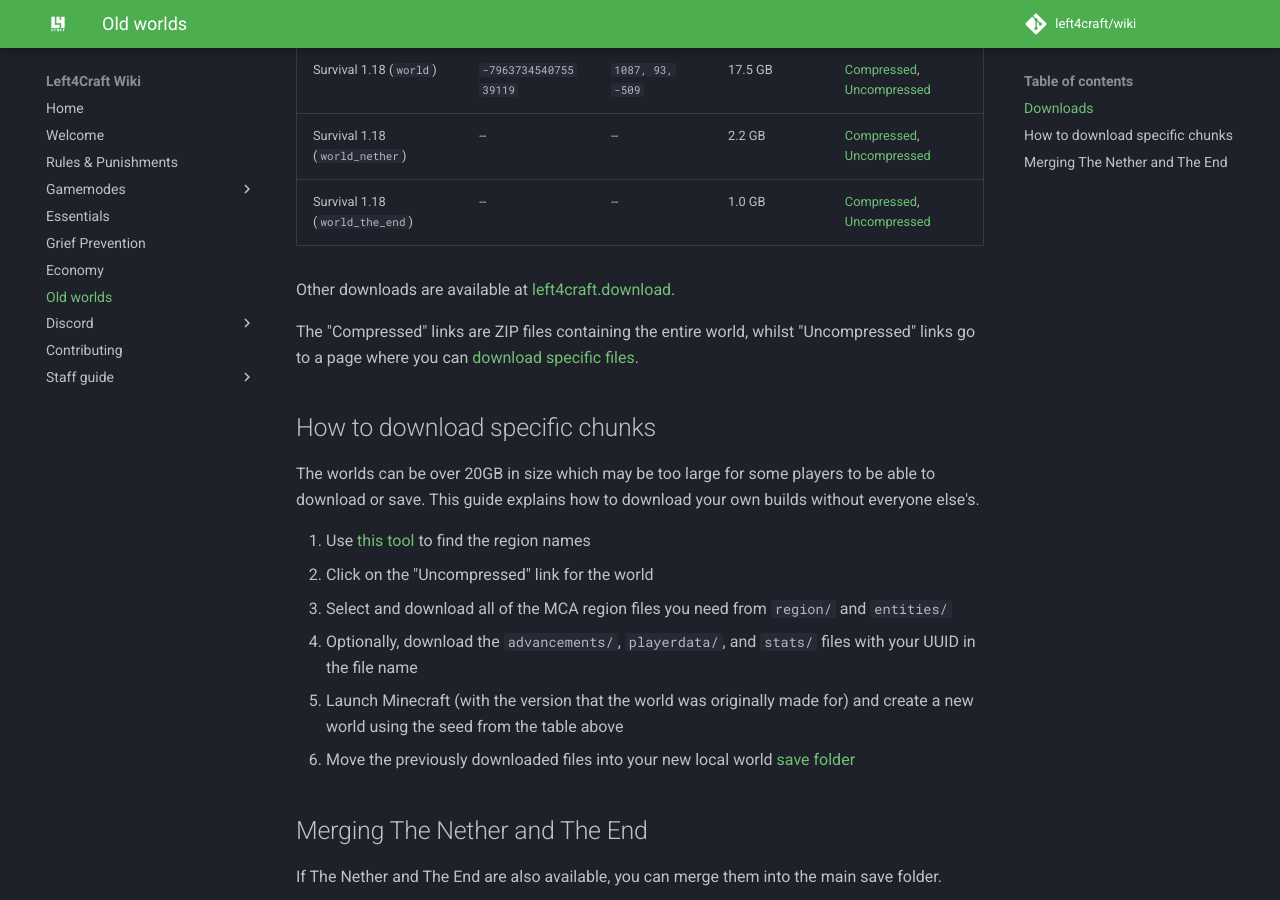
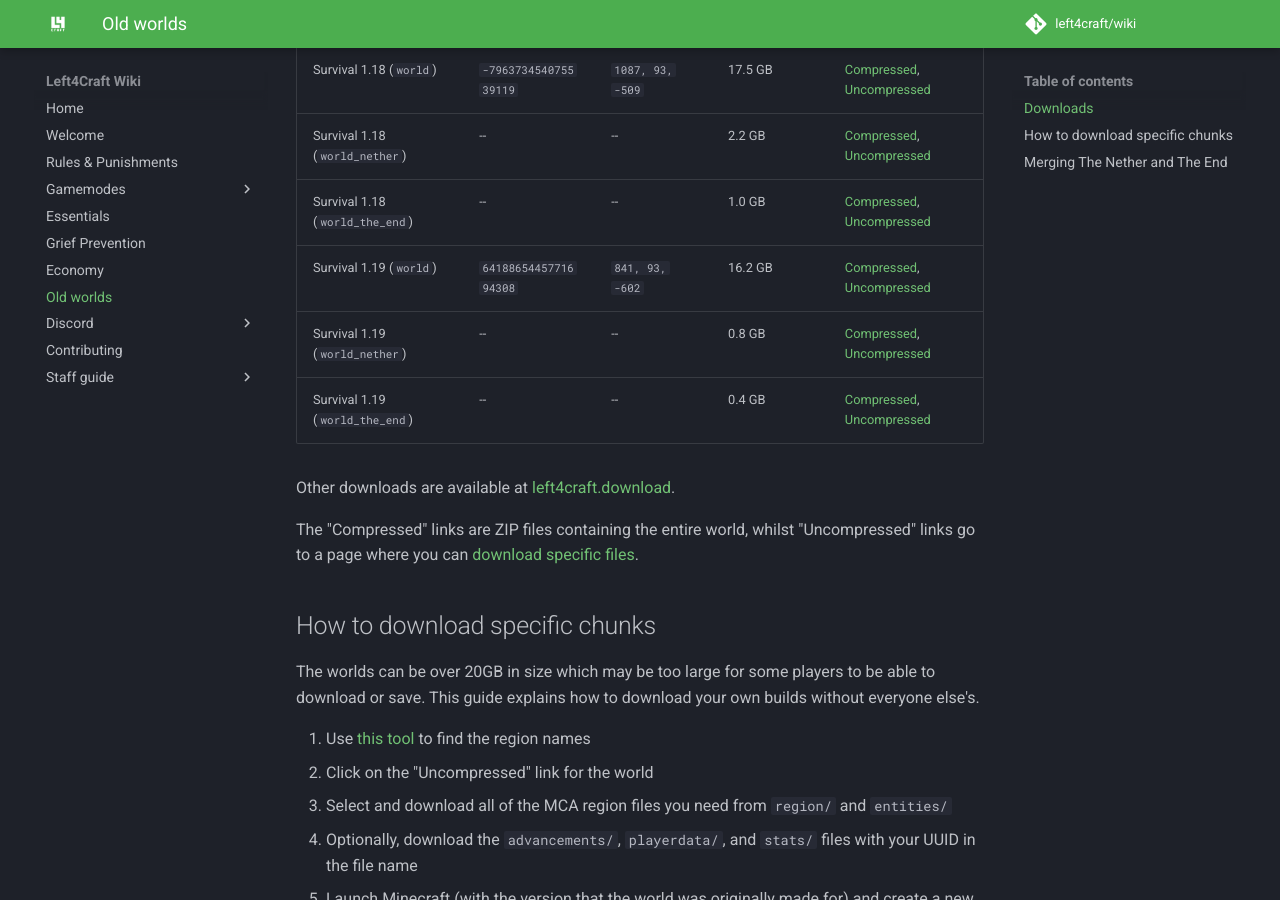
Before and after one commit to left4craft/wiki, an MkDocs documentation site: the page built from docs/old-worlds.md, in a window 1280 px wide and 900 px high, scrolled down 698 px. Built offline with MkDocs 1.6.1 and Material for MkDocs 9.7.7, drawn with Linux system fonts in a browser that asks for light colours; comment, search, counter and statistics services are not loaded.

Commit message:
Add 1.19 world

```diff
--- a/docs/old-worlds.md
+++ b/docs/old-worlds.md
@@ -15,6 +15,9 @@ So you can continue to enjoy your builds long after we update and reset, we make
 | Survival 1.18 (`world`)                | `-796373454075539119`  | `1087, 93, -509`  | 17.5 GB         | [Compressed](https://l4c.link/18-survival-zip), [Uncompressed](https://l4c.link/18-survival-files)                     |
 | Survival 1.18 (`world_nether`)         | --                     | --                | 2.2 GB          | [Compressed](https://l4c.link/18-survival-nether-zip), [Uncompressed](https://l4c.link/18-survival-nether-files)       |
 | Survival 1.18 (`world_the_end`)        | --                     | --                | 1.0 GB          | [Compressed](https://l4c.link/18-survival-end-zip), [Uncompressed](https://l4c.link/18-survival-end-files)             |
+| Survival 1.19 (`world`)                | `6418865445771694308`  | `841, 93, -602`   | 16.2 GB         | [Compressed](https://l4c.link/19-survival-zip), [Uncompressed](https://l4c.link/19-survival-files)                     |
+| Survival 1.19 (`world_nether`)         | --                     | --                | 0.8 GB          | [Compressed](https://l4c.link/19-survival-nether-zip), [Uncompressed](https://l4c.link/19-survival-nether-files)       |
+| Survival 1.19 (`world_the_end`)        | --                     | --                | 0.4 GB          | [Compressed](https://l4c.link/19-survival-end-zip), [Uncompressed](https://l4c.link/19-survival-end-files)             |
 
 Other downloads are available at [left4craft.download](https://left4craft.download/).
 
```
